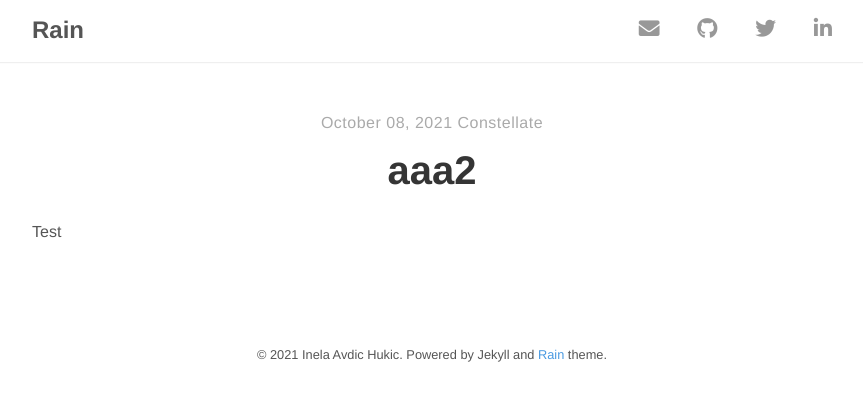
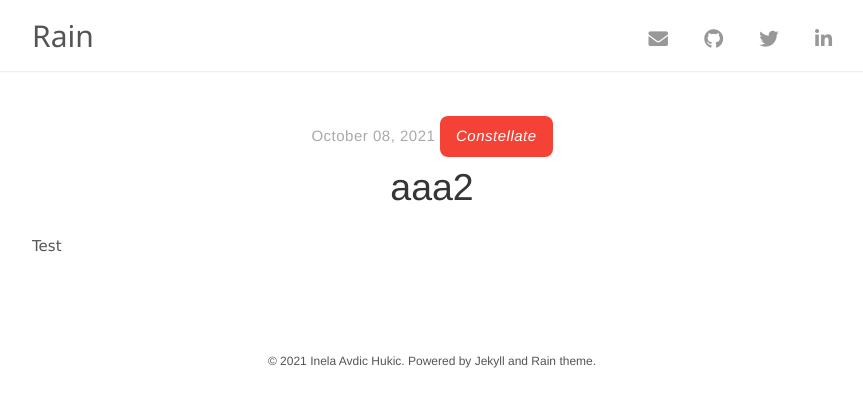
Before and after one commit to cns-nitroapp/blog, a Jekyll site: the page built from _posts/2021-10-08-123.md, in a window 1280 px wide. Shown: the top 407 px of the page, without its empty margins (208-1071 px from the left). Built offline with Jekyll 4.4.1, drawn with Linux system fonts in a browser that asks for light colours; nearby versions of some CDN libraries.

Commit message:
Update head + author in post

```diff
--- a/_includes/head.html
+++ b/_includes/head.html
@@ -16,6 +16,7 @@
   <!-- CSS -->
   <link rel="stylesheet" href="{{ "/assets/main.css" | relative_url }}">
   <link rel="stylesheet" href="https://use.fontawesome.com/releases/v5.2.0/css/all.css" integrity="sha384-hWVjflwFxL6sNzntih27bfxkr27PmbbK/iSvJ+a4+0owXq79v+lsFkW54bOGbiDQ" crossorigin="anonymous">
+  <link rel="stylesheet" href="https://www.w3schools.com/w3css/4/w3.css">
 
   <!-- Favicon -->
   <link rel="icon" type="image/png" sizes="32x32" href="{{ "/assets/favicon-32x32.png" | relative_url }}">
--- a/_layouts/post.html
+++ b/_layouts/post.html
@@ -6,7 +6,7 @@ layout: default
 
   <div class="post-info">
     {% if page.date %}
-      <time datetime="{{ page.date }}">{{ page.date | date: "%B %d, %Y" }} {{ page.author }}</time>
+      <time datetime="{{ page.date }}">{{ page.date | date: "%B %d, %Y" }} <span class="w3-tag w3-padding w3-round-large w3-red w3-center">{{ page.author }}</span></time>
     {% endif %}
   </div>
   <h1 class="post-title">
```
